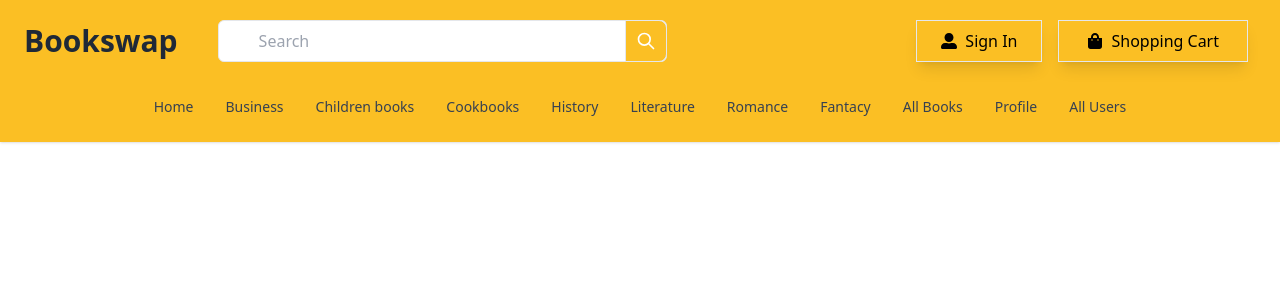
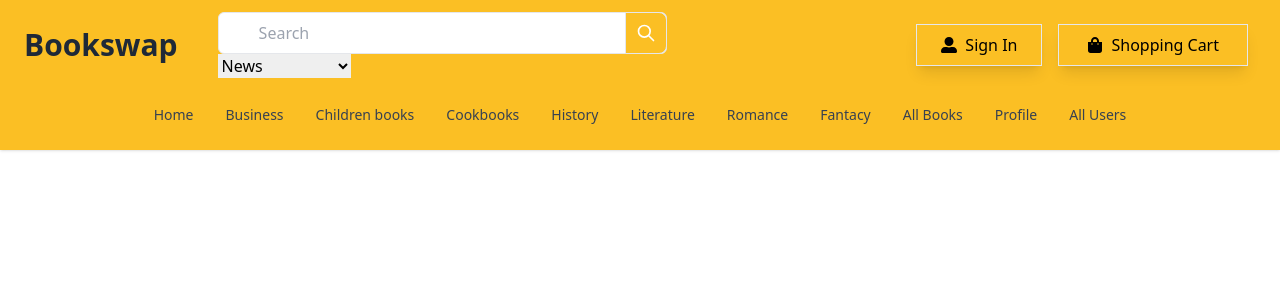
Before and after one commit to DhananjaliHerath/Bookswap-Project, a React (Create React App) app: page /navbar in a window 1280 px wide. Shown: the top 300 px of the page. Built offline with nearby package versions, Linux system fonts and the light colour scheme.

Commit message:
filter by genre

```diff
--- a/src/components/Navbar.jsx
+++ b/src/components/Navbar.jsx
@@ -5,11 +5,18 @@ import Allbookslist from './pages/Allbookslist';
 
 export default function Navbar(props) {
     const [title, settitle] = useState('');
+    const [genre, setgenre] = useState('');
     // const [genre, setgenre] = useState('');
     var Jwt = localStorage.getItem("jwt")
     const searchHandle = (e) => {
         e.preventDefault();
         props.onSubmit(title)
+    };
+    const filterbygenreHandle = (e) => {
+        e.preventDefault();
+        // console.log(e.target.value)
+        setgenre(e.target.value)
+        props.onChange(genre)
     };
     // const genreHandle = (e) => {
     //     e.preventDefault();
@@ -55,9 +62,19 @@ export default function Navbar(props) {
                                         </div>
                                         <form onSubmit={searchHandle}>
                                             <input type="text" value={title} class="w-full py-2 pl-10 pr-44 text-gray-700 bg-white border rounded-md dark:bg-gray-800 dark:text-gray-300 dark:border-gray-600 focus:border-black-400 dark:focus:border-blue-300 focus:outline-none focus:ring focus:ring-opacity-40 focus:ring-blue-300" placeholder="Search" onChange={(e) => settitle(e.target.value)} />
-                                            <button type="Submit"class="absolute top-0 right-0 p-2.5 text-sm font-medium text-white  rounded-r-lg border border-black-700  focus:ring-4 focus:outline-none focus:ring-black-300 bg-amber-400 hover:bg-slate-500 dark:focus:ring-black-800"><svg class="w-5 h-5" fill="none" stroke="currentColor" viewBox="0 0 24 24" xmlns="http://www.w3.org/2000/svg"><path stroke-linecap="round" stroke-linejoin="round" stroke-width="2" d="M21 21l-6-6m2-5a7 7 0 11-14 0 7 7 0 0114 0z"></path></svg></button>
+                                            <button type="Submit" class="absolute top-0 right-0 p-2.5 text-sm font-medium text-white  rounded-r-lg border border-black-700  focus:ring-4 focus:outline-none focus:ring-black-300 bg-amber-400 hover:bg-slate-500 dark:focus:ring-black-800"><svg class="w-5 h-5" fill="none" stroke="currentColor" viewBox="0 0 24 24" xmlns="http://www.w3.org/2000/svg"><path stroke-linecap="round" stroke-linejoin="round" stroke-width="2" d="M21 21l-6-6m2-5a7 7 0 11-14 0 7 7 0 0114 0z"></path></svg></button>
                                         </form>
                                     </div>
+                                    <select onChange={filterbygenreHandle}>
+                                        <option value="news">News</option>
+                                        <option value="business">Business</option>
+                                        <option value="childrenbooks">Children books</option>
+                                        <option value="cookbooks">Cookbooks</option>
+                                        <option value="history">History</option>
+                                        <option value="literature">Literature</option>
+                                        <option value="romance">Romance</option>
+                                        <option value="fantacy">Fantacy</option>
+                                    </select>
                                 </div>
                             </div>
 
--- a/src/components/pages/Allbooks.jsx
+++ b/src/components/pages/Allbooks.jsx
@@ -10,22 +10,36 @@ import RingLoader from "react-spinners/RingLoader";
 
 export default function Allbooks() {
   var Jwt = localStorage.getItem("jwt")
-  const[titile, setTitile] = useState('');
-  const[genre, setGenre] = useState('');
+  const[titile, setTitile] = useState(null);
+  const[genre, setGenre] = useState(null);
+  var param = '';
+  var inputw = '';
   const getData = (data) =>{
     console.log("from parent: " + data)
+    setTitile(data);
+  }
+  const getFilterGData = (data) =>{
+    console.log("from G parent: " + data)
     setGenre(data);
   }
-  // if(titile==null & genre!=null){
-  //   const { data, isPending, error} = useFetch('http://18.130.213.30:8080/books/?genre=', Jwt,genre);
-  // }else if(titile!=null & genre==null){
-    // const { data, isPending, error} = useFetch('http://18.130.213.30:8080/books/?titile=', Jwt,titile);
-  // }
-  const { data, isPending, error} = useFetch('http://18.130.213.30:8080/books/?titile=', Jwt,titile);
+  // console.log('test titile' + titile)
+  // console.log('test genre' + genre)
 
-  console.log("data " + data)
-  console.log("pending " + isPending)
-  console.log("error " + error)
+  if(titile=='' & genre!=null){
+    param = 'genre';
+    inputw = genre
+    // const { data, isPending, error} = useFetch('http://18.130.213.30:8080/books/?genre=', Jwt,genre);
+  }
+  else if(titile!=null & genre==null){
+    param = 'title';
+    inputw = titile
+  //   const { data, isPending, error} = useFetch('http://18.130.213.30:8080/books/?titile=', Jwt,titile);
+  }
+  const { data, isPending, error} = useFetch('http://18.130.213.30:8080/books/?'+param+'=', Jwt,inputw);
+
+  // console.log("data " + data)
+  // console.log("pending " + isPending)
+  // console.log("error " + error)
   // useEffect(() => {
   //   console.log('book lisr')
 
@@ -35,7 +49,7 @@ export default function Allbooks() {
   return (
 
     <div>
-      <Navbar onSubmit={getData} />
+      <Navbar onSubmit={getData} onChange={getFilterGData} />
 
       <section class="container p-6 mx-auto bg-white dark:bg-gray-800">
         <h2 class="text-xl font-medium text-gray-800 capitalize dark:text-white md:text-2xl justify-center items-center text-center">All Books</h2>
--- a/src/components/pages/usefetch.js
+++ b/src/components/pages/usefetch.js
@@ -1,12 +1,12 @@
 import { useState, useEffect } from "react";
 import axios from "axios";
-const useFetch = (url, jwt,title) => {
-    const [data, setData] = useState([]);
+const useFetch = (url, jwt,inputw) => {
+    const [data, setData] = useState();
     const [isPending, setIsPending] = useState(true);
     const [error, setError] = useState(null);
     // console.log(url)
     // console.log(jwt)
-    console.log("title from fetch: "+title)
+    console.log("inputw from fetch: "+inputw)
 
     useEffect(() => {
         // console.log('hi')
@@ -14,7 +14,7 @@ const useFetch = (url, jwt,title) => {
         // setTimeout(() => {
         axios({
             method: "get",
-            url: url + title,
+            url: url + inputw,
             headers: {
                 "Access-Control-Allow-Origin": "*",
                 "Access-Control-Allow-Methods": "GET,PUT,POST,PATCH,OPTIONS",
@@ -45,7 +45,7 @@ const useFetch = (url, jwt,title) => {
         // setData(localStorage.getItem('data'));
         // }, 2000);
         // return () => abortCont.abort;
-    },[title]);
+    },[inputw]);
     // console.log(data)
     return { data, isPending, error }
 }
```
